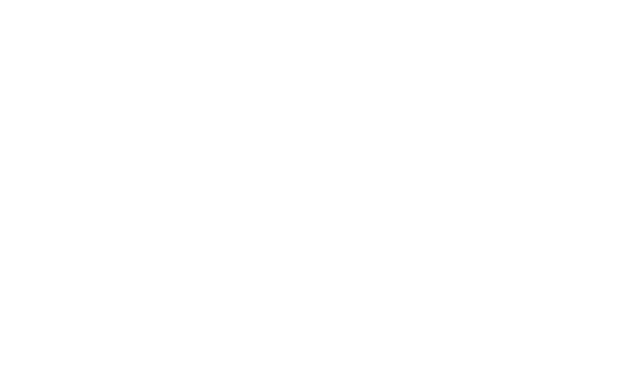
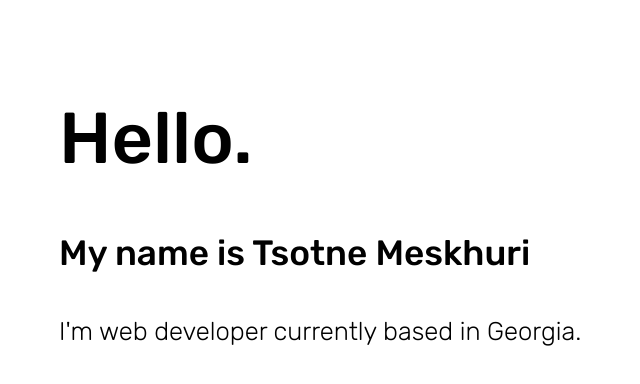
Before and after one commit to TsotMe/portfolio, a Nuxt app: page / in a window 1280 px wide. Shown: the top 384 px of the page, without its empty margins (77-717 px from the left). Built offline with nearby package versions, Linux system fonts and the light colour scheme.

Commit message:
Add some information about me

```diff
--- a/pages/index.vue
+++ b/pages/index.vue
@@ -4,9 +4,42 @@
 
 <template>
     <div class="home-page">
+        <h1>Hello.</h1>
+        <p class="name">My name is Tsotne Meskhuri</p>
+        <p>I'm web developer currently based in Georgia.</p>
+<!--        Results-driven Front-End Developer with more than 2 years of experience translating design concepts into-->
+<!--        responsive and intuitive user interfaces. Proficient in HTML, CSS, JavaScript, and modern front-end-->
+<!--        frameworks. Adept at collaborating with cross-functional teams to deliver high-quality web applications-->
+<!--        that enhance user experiences. Skilled in optimizing website performance and maintaining code integrity.-->
+<!--        Committed to staying updated with industry trends and delivering innovative solutions.-->
     </div>
 </template>
 
-<style scoped>
+<style lang="scss" scoped>
+@import url('https://fonts.googleapis.com/css2?family=Rubik:wght@300;500&display=swap');
 
+* {
+    font-family: 'Rubik', sans-serif;
+}
+
+.home-page {
+    padding: 5vh 10vw;
+
+    h1 {
+        font-weight: 500;
+        font-size: 4.5rem;
+    }
+
+    p.name {
+        font-weight: 500;
+        font-size: 2.2rem;
+    }
+
+    p {
+        font-size: 1.6em;
+        font-weight: 300;
+        line-height: 1.4;
+        max-width: 28em;
+    }
+}
 </style>
```
